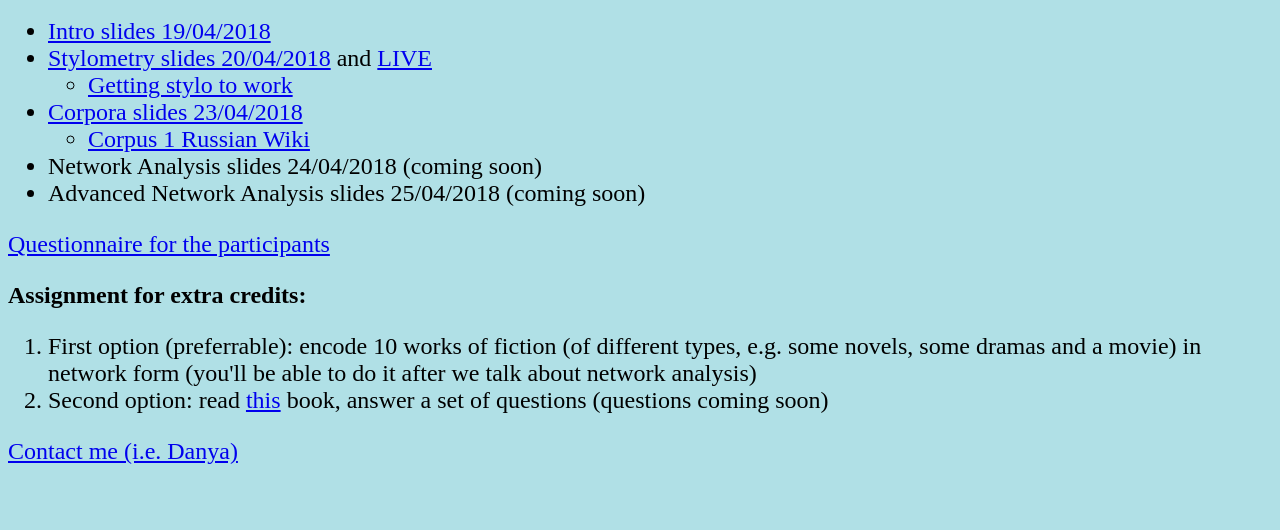
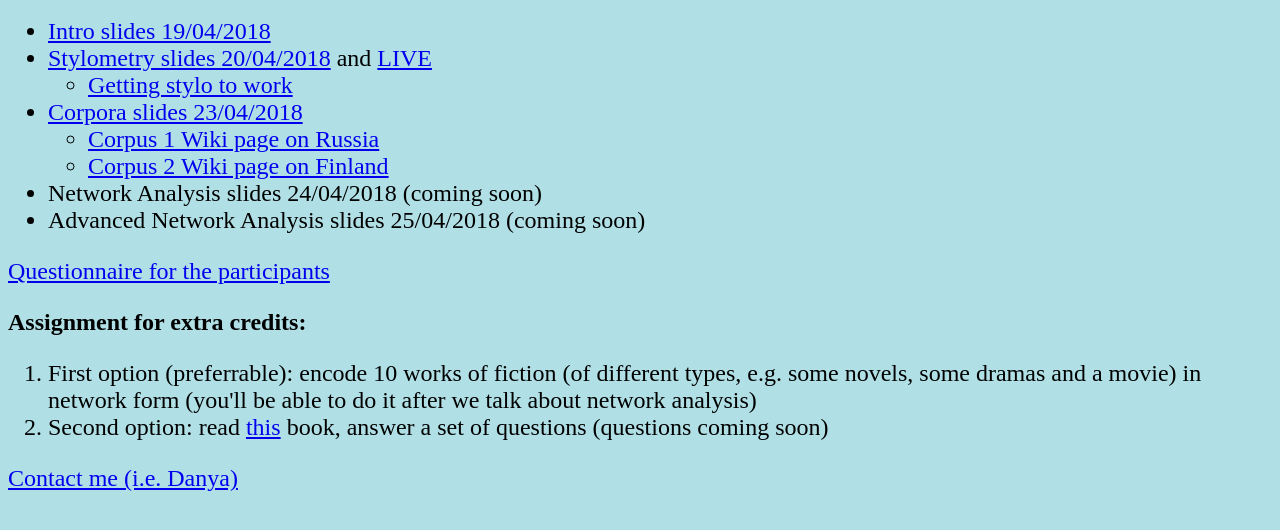
Before and after one commit to DanilSko/DHelsinki, a plain HTML site: page index.html in a window 1280 px wide. Shown: the part 48-578 px from the top of the page. Drawn offline with Linux system fonts and the light colour scheme.

Commit message:
added finland corpus

```diff
--- a/index.html
+++ b/index.html
@@ -17,7 +17,8 @@ li    {font-size:24px;}
 <li><a href="https://slides.com/danilsko/stylometry_helsinki#/">Stylometry slides 20/04/2018</a> and <a href="https://slides.com/danilsko/stylometry_helsinki/live#/">LIVE</a><ul><li><a href="https://github.com/DanilSko/DHelsinki/blob/gh-pages/files/stylo.pdf">Getting stylo to work</a></li></ul></li>
 <li><a href="slides/2304/corpora.html">Corpora slides 23/04/2018</a>
 	<ul>
-		<li><a href="https://voyant-tools.org/?corpus=60d5a074a6573a485fe708b2aaaa2359">Corpus 1 Russian Wiki</a></li>
+		<li><a href="https://voyant-tools.org/?corpus=60d5a074a6573a485fe708b2aaaa2359">Corpus 1 Wiki page on Russia </a></li>
+		<li><a href="https://voyant-tools.org/?corpus=f86ebe1f5d5a674f42c2bf7942166757">Corpus 2 Wiki page on Finland</a></li>
 	</ul>
 </li>
 <li>Network Analysis slides 24/04/2018 (coming soon) </li>
```
